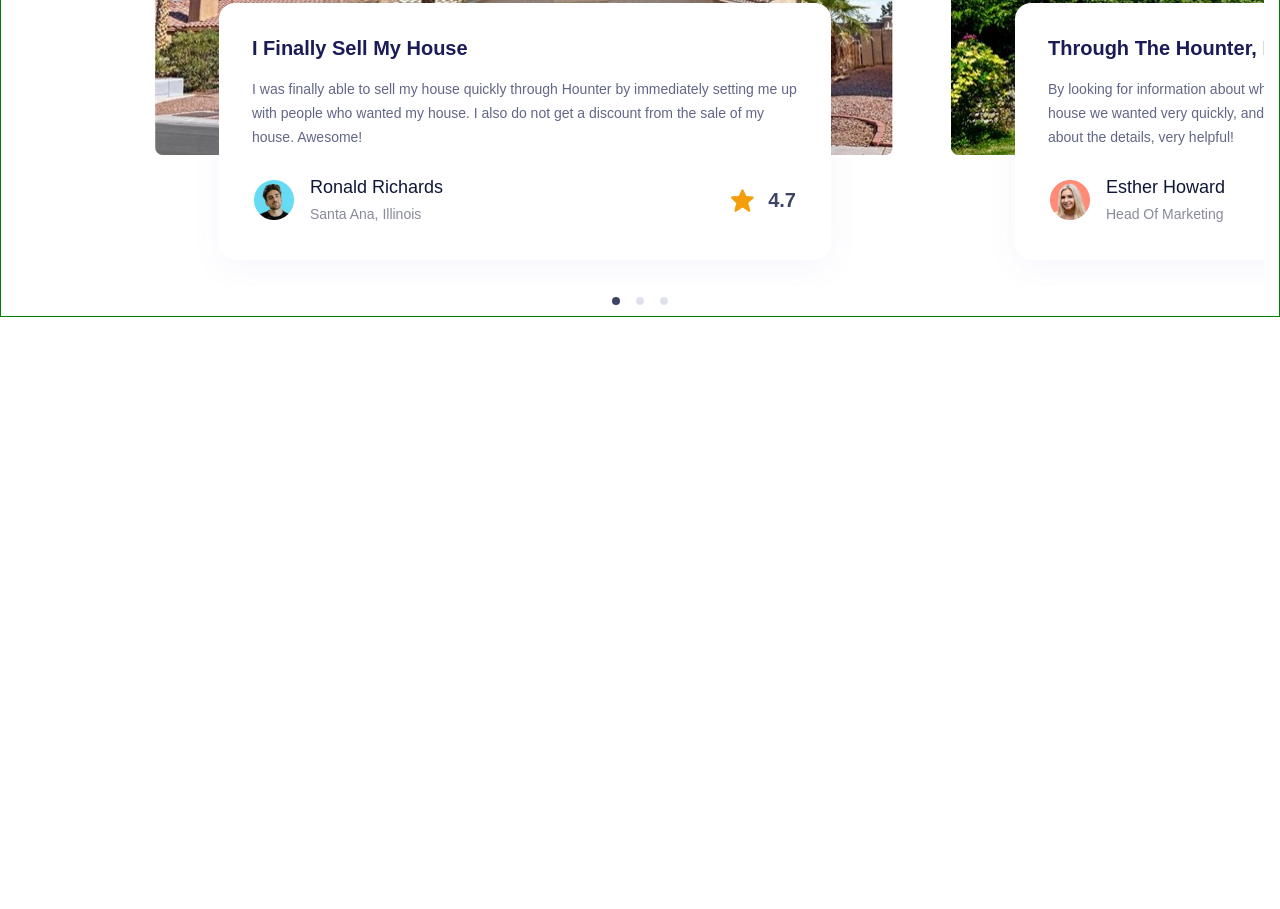
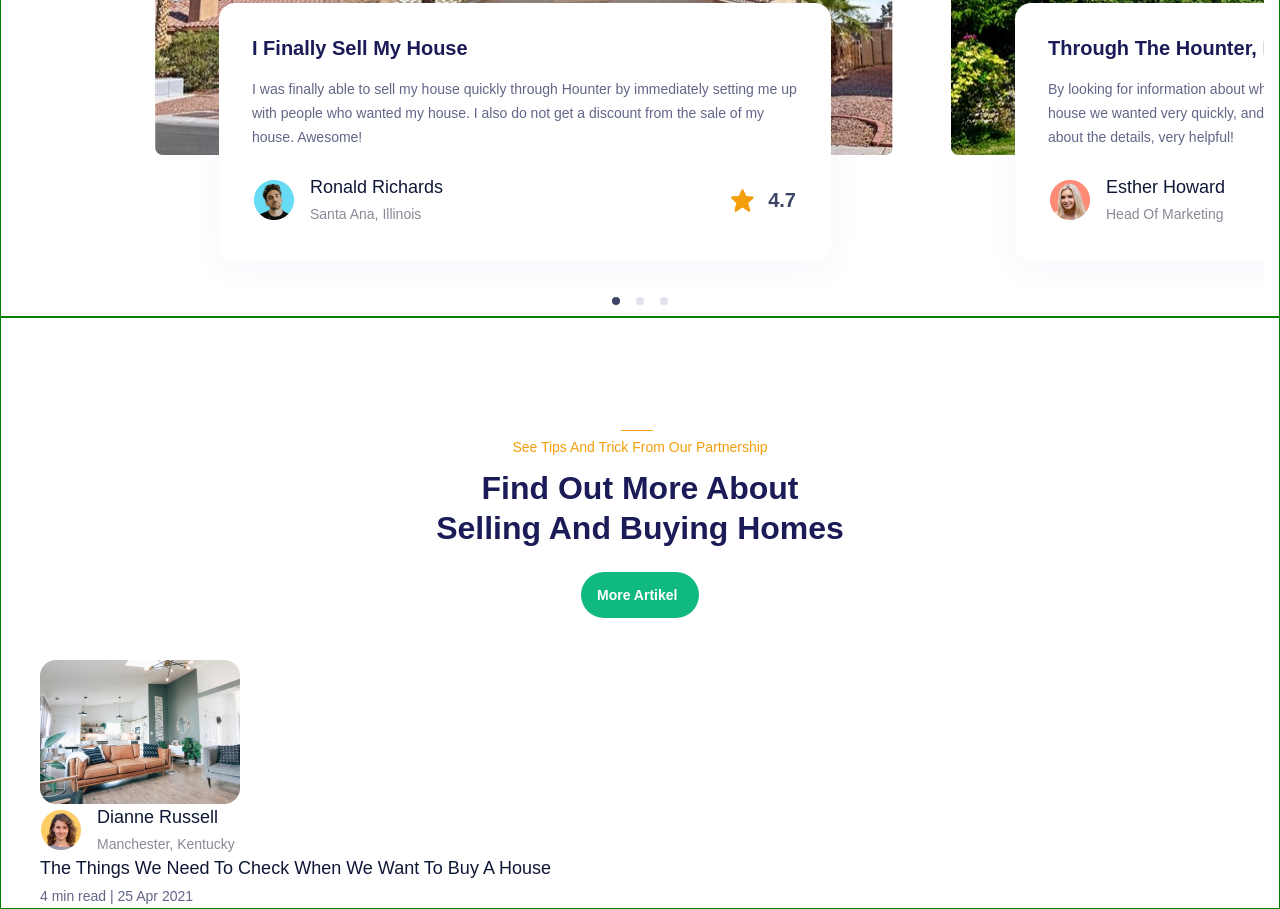
Before and after one commit to BigHeadliner/place-of-your-dreams, a website: page app/index.html in a window 1280 px wide. Shown: the part 2498-3407 px from the top of the page. Before the commit the page ends 2815 px from the top, so only its background shows below. Drawn offline with Linux system fonts and the light colour scheme.

Commit message:
start work on blog section

```diff
--- a/app/index.html
+++ b/app/index.html
@@ -834,6 +834,38 @@
     </div>
   </section>
 
+  <section class="find-more">
+    <div class="container">
+      <div class="blog">
+        <p class="blog__suptitle majority-suptitle-alternative">See tips and trick from our partnership</p>
+        <h2 class="blog__title majority-title">
+          Find Out More About
+          Selling And Buying Homes
+        </h2>
+         <a class="blog__btn majority-btn" href="#">More Artikel</a>
+         <div class="blog__main">
+          <div class="blog__left">
+
+           <div class="blog__item">
+            <img class="blog__item-img"  src="images/blog/blog-1.jpg" alt="sofa" >
+            <div class="blog__item-content">
+              <div class="blog__person">
+                <h5 class="blog__person-title">Dianne Russell</h5>
+                <p class="blog__person-subtitle">Manchester, Kentucky</p>
+                <img class="blog__person-img" src="images/featured/person/dianne.png" alt="person">
+              </div>
+              <h5 class="blog__person-title">The things we need to check when we want to buy a house</h5>
+              <p class="blog__read-time">4 min read | 25 Apr 2021</p>
+            </div>
+
+           </div>
+
+          </div>
+         </div>
+      </div>
+    </div>
+  </section>
+
   <script src="js/main.min.js"></script>
 </body>
 
--- a/app/scss/style.scss
+++ b/app/scss/style.scss
@@ -903,6 +903,75 @@
 
 }
 
+.blog{
+  width: 100%;
+  max-width: 1200px;
+  margin: 0 auto;
+  padding-top: 120px;
+
+ &__suptitle{
+  text-align: center;
+  width: 100%;
+  max-width: 281px;
+  margin: 0 auto 12px;
+  &::before{
+    top: -8px;
+    left: 121px;
+  }
+ }
+
+ &__title{
+  width: 100%;
+  max-width: 424px;
+  text-align: center;
+  margin: 0 auto 24px;
+}
+
+&__btn{
+  background: #10B981;
+  padding: 12px 16px;
+  margin: 0 auto;
+  margin-bottom: 42px;
+  display: block;
+  width: 118px;
+}
+
+&__left{
+  width: 100%;
+  max-width: 572px;
+}
+
+&__person{
+  border: 1px solid transparent;
+  padding-left: 56px;
+  position: relative;
+}
+
+&__person-img{
+ position: absolute;
+ left: 0px;
+ bottom: 5px;
+}
+
+&__person-title{
+ @extend %lexend-500;
+ font-size: 18px;
+ line-height: 24px;
+ color:#0E1735;
+ margin-bottom: 4px;
+ text-transform: capitalize;
+}
+
+&__person-subtitle{
+ @extend %lexend-500;
+ font-size: 14px;
+ line-height: 22px;
+ color:#888B97;
+ text-transform: capitalize;
+}
+
+}
+
 
 
 
```
Also changed, not shown: app/css/style.min.css, app/images/blog/blog-1.jpg (added), app/images/blog/blog-2.jpg (added), app/images/blog/blog-3.jpg (added).
